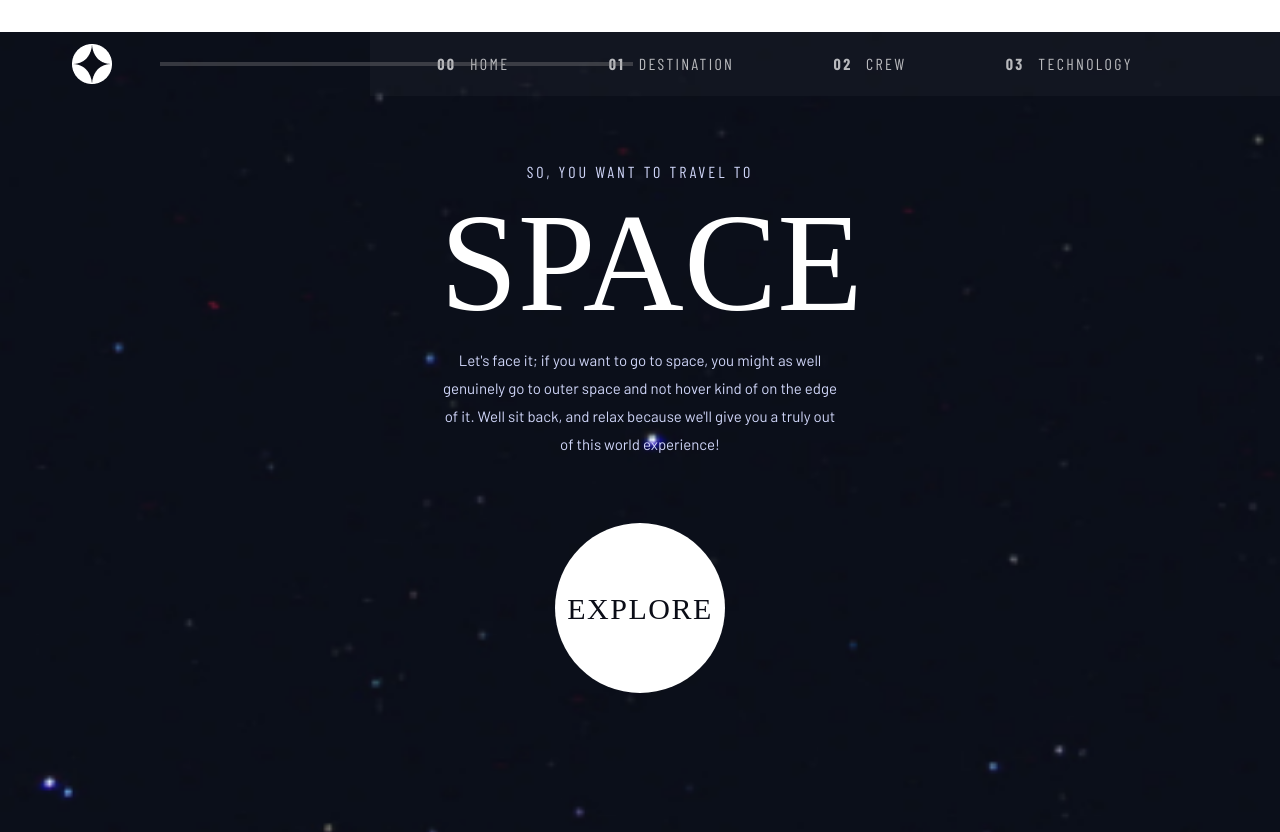
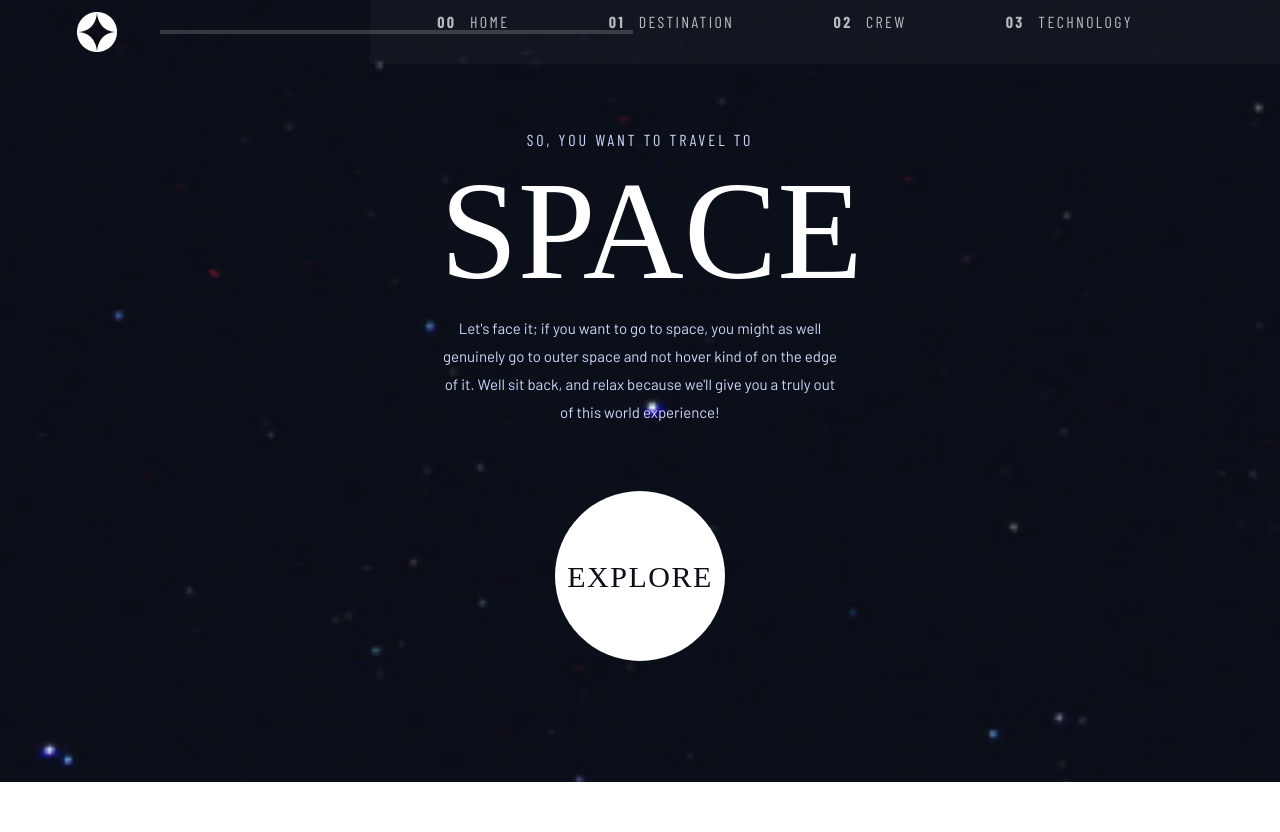
Before and after one commit to elvisowusu/Space_torism, a React (Vite) app: page / in a window 1280 px wide. After the commit the page ends 800 px from the top, so only its background shows below. Built offline with nearby package versions, Linux system fonts and the light colour scheme; a web font is replaced by a local one.

Commit message:
made some adjustment

```diff
--- a/src/App.jsx
+++ b/src/App.jsx
@@ -5,7 +5,7 @@ import Home from "./components/Home"
 function App() {
 
   return (
-    <div className={`bg-[url(src/assets/homeBackground.jpg)] bg-no-repeat bg-cover h-screen`}>
+    <div className={`bg-[url(src/assets/homeBackground.jpg)] bg-no-repeat bg-cover overflow-hidden h-screen lg:h-[97.8vh]`}>
       <Header/>
       <Home/>
     </div>
--- a/src/components/Header.jsx
+++ b/src/components/Header.jsx
@@ -32,7 +32,7 @@ function Header() {
 
 
     return (
-        <header className='relative flex items-center justify-between h-[4.5rem] md:h-[4rem] pl-[1.5rem] lg:mt-[2rem] lg:ml-[3rem]  pr-[1.5rem]  md:pr-0 '>
+        <header className='relative flex items-center justify-between h-[4.5rem] md:h-[4rem] pl-[1.5rem] md:pl-[1.8rem]  lg:pt-[0rem] lg:ml-[3rem]  pr-[1.5rem]  md:pr-0 '>
             <button><img src={logo} height={40} alt="" /></button>
                 <hr className='absolute left-[7rem] border-none h-[0.2rem] opacity-30 bg-[#979797] z-20 lg:w-[473px] invisible lg:visible'/>
                 <div className='hidden md:block h-[100%]'><NavItems/></div>
--- a/src/components/NavItems.jsx
+++ b/src/components/NavItems.jsx
@@ -4,7 +4,7 @@
 function NavItems() {
     const items = [' HOME', ' DESTINATION', ' CREW', ' TECHNOLOGY'];
     return (
-        <nav className="relative h-full lg:pl-[1rem] lg:pr-[5rem] lg:z-10">
+        <nav className="relative h-full md:pb-5 lg:pl-[1rem] lg:pr-[5rem] lg:z-10">
             <div className="absolute invisible md:visible h-full w-full md:bg-[#979797] opacity-5"></div>
             <ul className='flex flex-col justify-evenly md:items-center md:flex-row gap-[2rem] text-[#FFFFFF] font-barlowCondensed md:gap-[1rem] lg:gap-[2rem] md:w-[32rem] md:opacity-70 md:h-[100%] lg:w-[830px]'>
                 {items.map((item, index) => (
```
